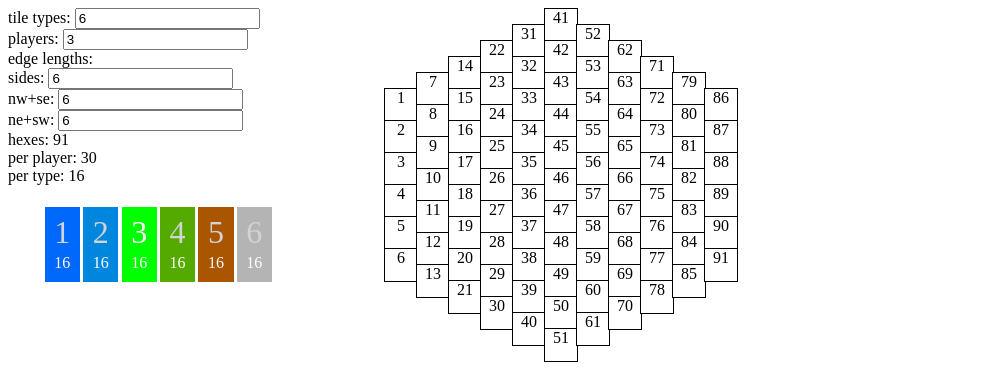
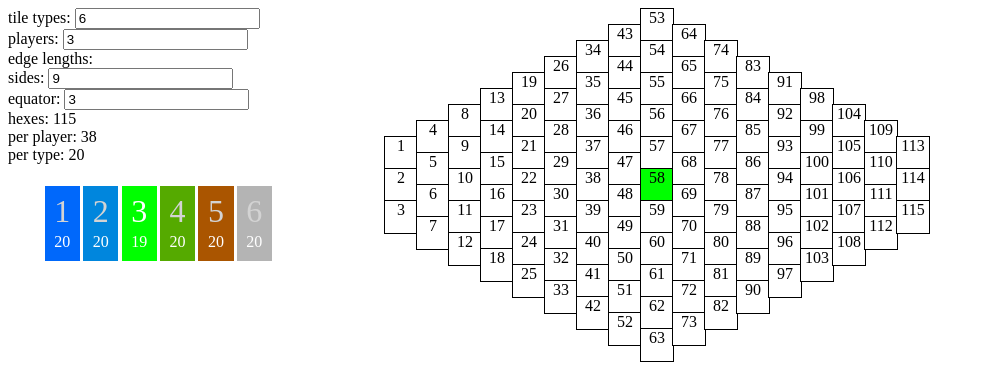
Before and after one commit to korpiq/futureturn, a plain HTML site: page source/js/index.html in a window 1280 px wide. Shown: the whole page, without its empty margins (0-985 px from the left). Drawn offline with Linux system fonts and the light colour scheme.

Commit message:
Place center tile automatically. Default to map dimensions producing very roughly 30 hexes per player.

```diff
--- a/source/js/HexMap.js
+++ b/source/js/HexMap.js
@@ -65,6 +65,10 @@ HexMap.prototype =
     setSizes: function(ns, nwse, nesw)
     {
         this.size = new HexMapSize(ns, nwse, nesw);
+    },
+    getCenterHex: function()
+    {
+        return this.hexes[Math.floor(this.hexes.length/2)];
     },
     draw: function()
     {
--- a/source/js/index.html
+++ b/source/js/index.html
@@ -34,15 +34,15 @@
             displayContainer: document.getElementById("hexmap_display")
         });
 
-    ns = parseInt(document.getElementById("ns").value);
-    nwse = parseInt(document.getElementById("nwse").value);
-    nesw = parseInt(document.getElementById("nesw").value);
+    var sides = parseInt(document.getElementById("sides").value);
+    var equator = parseInt(document.getElementById("equator").value);
 
-    hexmap.setSizes(ns, nwse, nesw);
+    hexmap.setSizes(equator, sides, sides);
     hexmap.draw();
 
     report();
     createTileBags();
+    currentHexTileBag.getTile().put(hexmap.getCenterHex());
   }
 
   function createTileBags()
@@ -83,20 +83,16 @@
 
   function setPlayers(value)
   {
-      value = 3 + parseInt(value);
-      document.getElementById("ns").value = value;
-      setSides(value);
-  }
-
-  function setSides(value)
-  {
-      document.getElementById("nwse").value = value;
-      document.getElementById("nesw").value = value;
+      var players = parseInt(value);
+      var equatorHeight = players % 2 + 2;
+      var sideLength = players + 6;
+      document.getElementById("sides").value = sideLength;
+      document.getElementById("equator").value = equatorHeight;
       draw_by_form();
   }
  </script>
 </head>
-<body onload="draw_by_form()">
+<body onload="setPlayers(document.getElementById('players').value)">
 
  <div id="hexmap_display">&nbsp;</div>
 
@@ -104,9 +100,8 @@
   tile types: <input id="types" value="6" onchange="draw_by_form()"><br/>
   players: <input id="players" value="3" onchange="setPlayers(this.value)"><br/>
   edge lengths:<br/>
-  sides: <input id="ns" value="6" onchange="setSides(this.value)"><br/>
-  nw+se: <input id="nwse" value="6" onchange="setSides(this.value)"><br/>
-  ne+sw: <input id="nesw" value="6" onchange="draw_by_form()"><br/>
+  sides: <input id="sides" value="9" onchange="draw_by_form()"><br/>
+  equator: <input id="equator" value="3" onchange="draw_by_form()"><br/>
   hexes: <span id="hexes"></span><br/>
   per player: <span id="hexes_per_player"></span><br/>
   per type: <span id="hexes_per_type"></span><br/>
```
